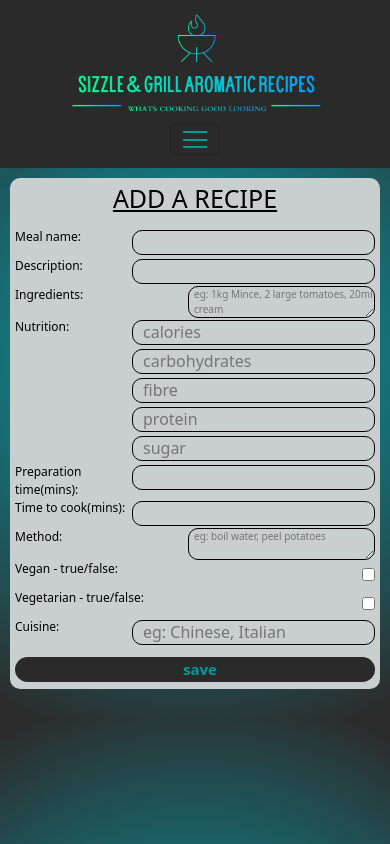
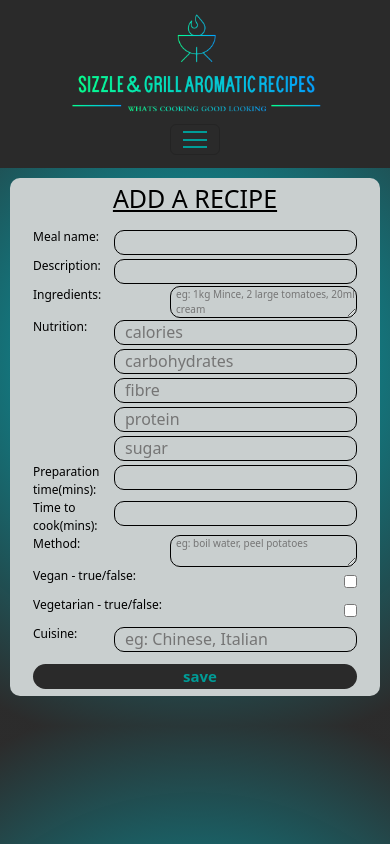
Before and after one commit to samjaygill/recipes_client, a React (Create React App) app: page /createrecipe in a window 390 px wide. Built offline with nearby package versions, Linux system fonts and the light colour scheme; no server answers.

Commit message:
responsiveness

```diff
--- a/src/components/RecipeCreate.css
+++ b/src/components/RecipeCreate.css
@@ -1,14 +1,14 @@
 .create-container{
   display:flex;
   background: rgba(201, 207, 207, 1);
-  margin: 20px 400px 10px 400px;
+  margin: 20px 25% 10px 25%;
   border-radius: 10px;
   padding: 15px 0px;
 }
 
 #recipe-form {
   margin: 0 auto;
-  width: 60%;
+  width: 70%;
 }
 
 .formWrap {
@@ -69,9 +69,29 @@ label {
   color: black;
 }
 
-@media (max-width: 768px) {
+@media (max-width: 990px) {
+  .create-container{
+    margin: 20px 10% 10px 10%;
+    border-radius: 10px;
+    padding: 15px 0px;
+  }
+
+}
+@media (max-width: 680px) {
   #recipe-form {
-    width: 100%;
+    width: 80%;
+}
+}
+@media (max-width: 1050px) {
+  .one-tip-card {
+    margin: 20px 50px 10px 50px;
+    border-radius: 10px;
+  }
+}
+
+@media (max-width: 500px) {
+  #recipe-form {
+    width: 90%;
   }
 
   .create-container{
```
